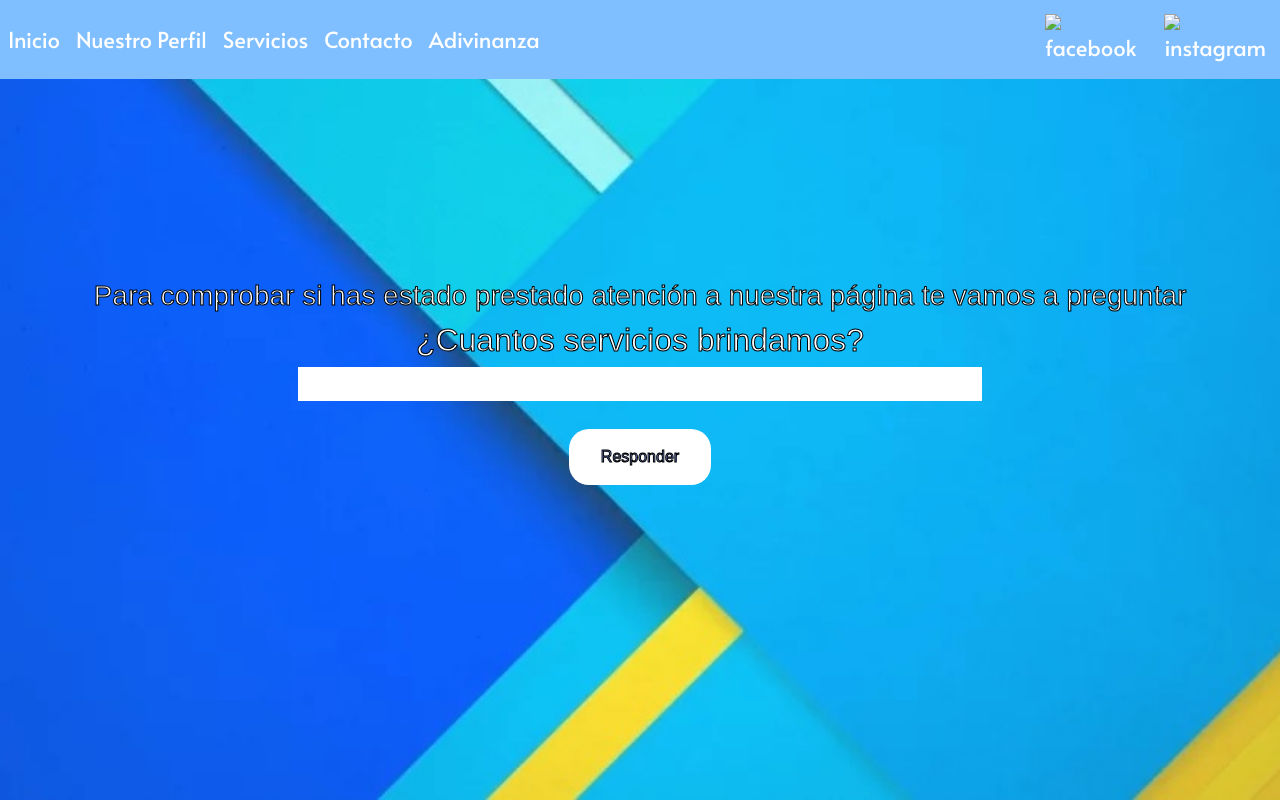
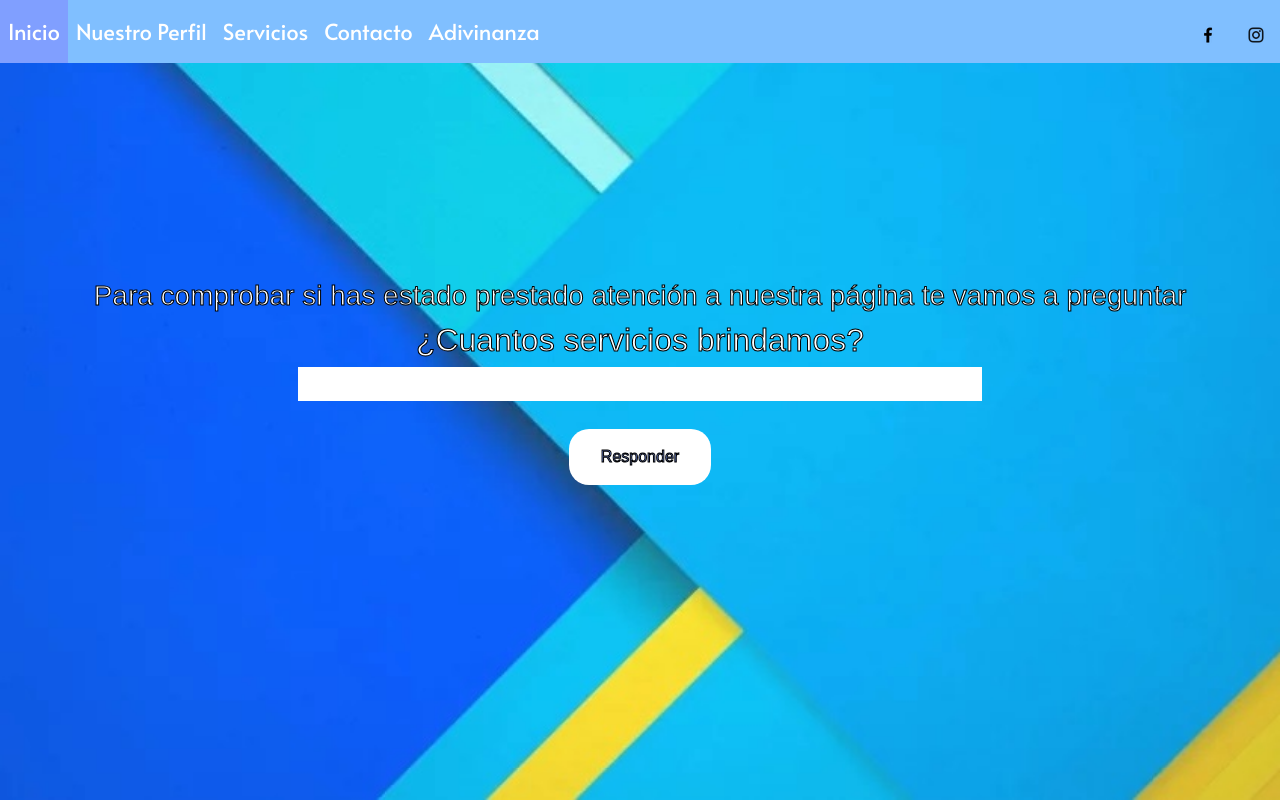
Before and after one commit to NVRVNJV/nox, a plain HTML site: page pages/adivinanza.html in a window 1280 px wide. Drawn offline with nearby package versions, Linux system fonts and the light colour scheme.

Commit message:
Update adivinanza.html

```diff
--- a/pages/adivinanza.html
+++ b/pages/adivinanza.html
@@ -41,12 +41,12 @@
                 </li>
             </ul>
                 <ul class=nav-item-links></ul><li class="nav-item">
-                    <a href="https://www.facebook.com/nox.edu" target="_blank"><img src="images/facebook.webp"
+                    <a href="https://www.facebook.com/nox.edu" target="_blank"><img src="../images/facebook.webp"
                         alt="facebook"></a>
                 </li>
                 <li class="nav-item">
                 <a href="https://www.instagram.com/nox.servicioseducativos/" target="_blank"><img
-                    src="images/instagram_gde.webp" alt="instagram"> </a>
+                    src="../images/instagram_gde.webp" alt="instagram"> </a>
                 </li>
               </ul>
 
```
